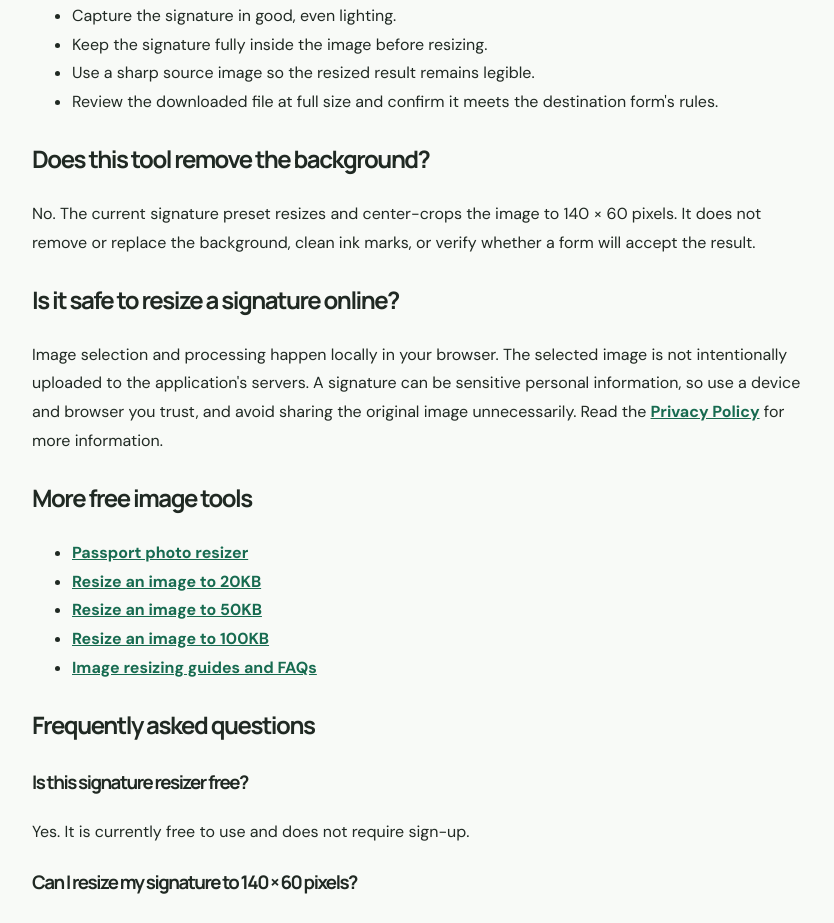
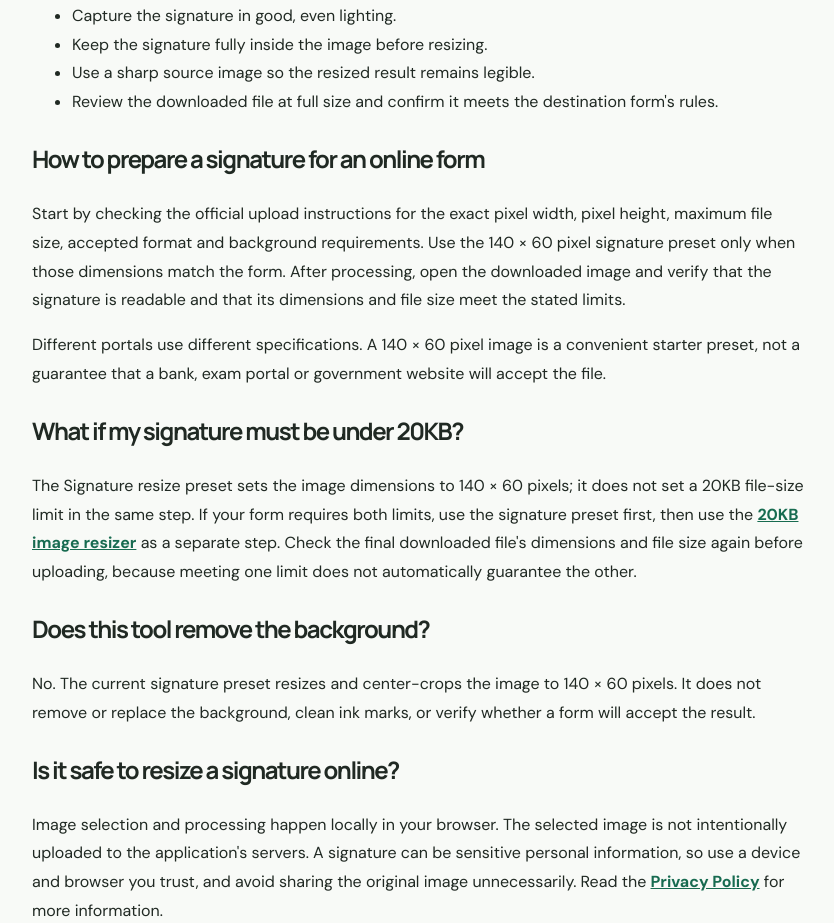
Before and after one commit to ashrafhashmi95786-sys/easy-image-resizer, a Next.js app: page /signature-resizer in a window 1280 px wide. Shown: the part 900-1823 px from the top of the page, without its empty margins (222-1056 px from the left). Built offline with nearby package versions, Linux system fonts and the light colour scheme.

Commit message:
Improve signature resizer SEO content and requirements guidance (#14)

```diff
--- a/app/signature-resizer/page.tsx
+++ b/app/signature-resizer/page.tsx
@@ -52,6 +52,15 @@ export default function SignatureResizerPage() {
         </ul>
       </section>
       <section>
+        <h2>How to prepare a signature for an online form</h2>
+        <p>Start by checking the official upload instructions for the exact pixel width, pixel height, maximum file size, accepted format and background requirements. Use the 140 × 60 pixel signature preset only when those dimensions match the form. After processing, open the downloaded image and verify that the signature is readable and that its dimensions and file size meet the stated limits.</p>
+        <p>Different portals use different specifications. A 140 × 60 pixel image is a convenient starter preset, not a guarantee that a bank, exam portal or government website will accept the file.</p>
+      </section>
+      <section>
+        <h2>What if my signature must be under 20KB?</h2>
+        <p>The Signature resize preset sets the image dimensions to 140 × 60 pixels; it does not set a 20KB file-size limit in the same step. If your form requires both limits, use the signature preset first, then use the <Link href="/resize-image-to-20kb" style={linkStyle}>20KB image resizer</Link> as a separate step. Check the final downloaded file's dimensions and file size again before uploading, because meeting one limit does not automatically guarantee the other.</p>
+      </section>
+      <section>
         <h2>Does this tool remove the background?</h2>
         <p>No. The current signature preset resizes and center-crops the image to 140 × 60 pixels. It does not remove or replace the background, clean ink marks, or verify whether a form will accept the result.</p>
       </section>
```
